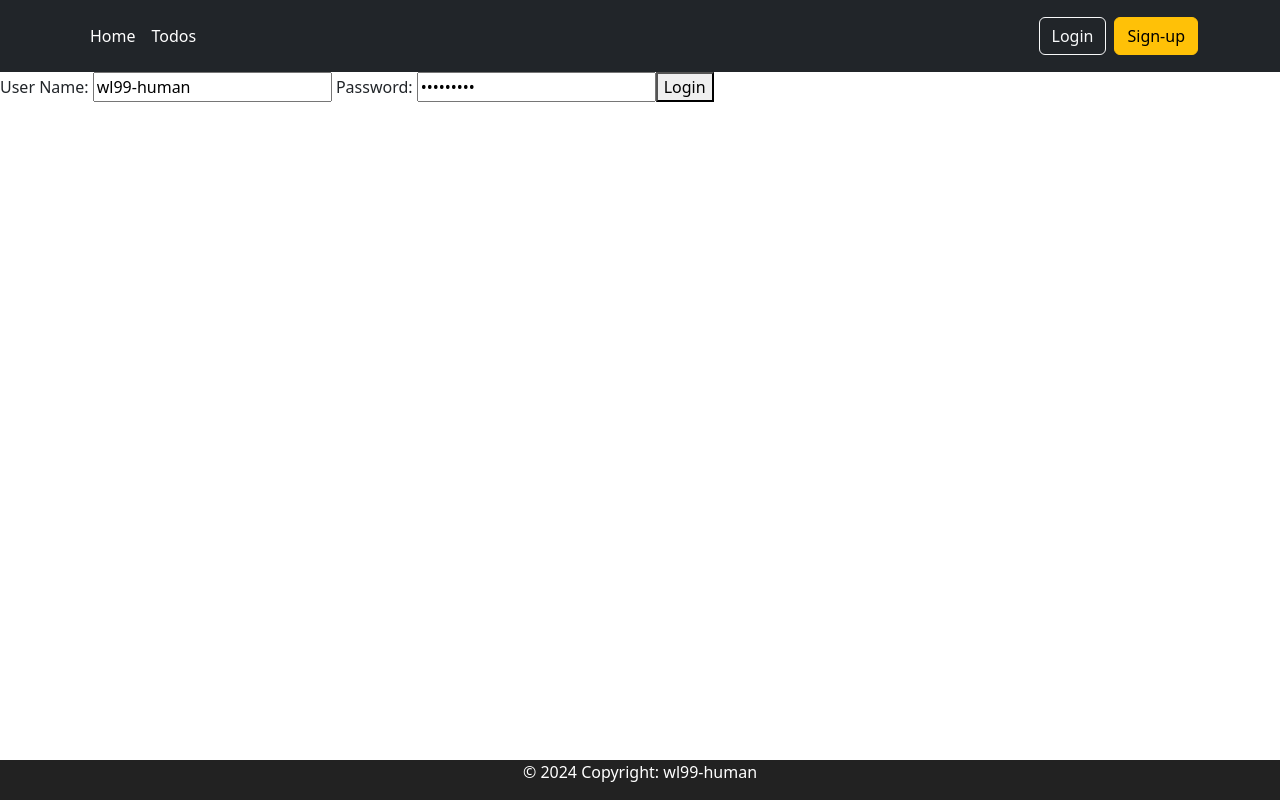
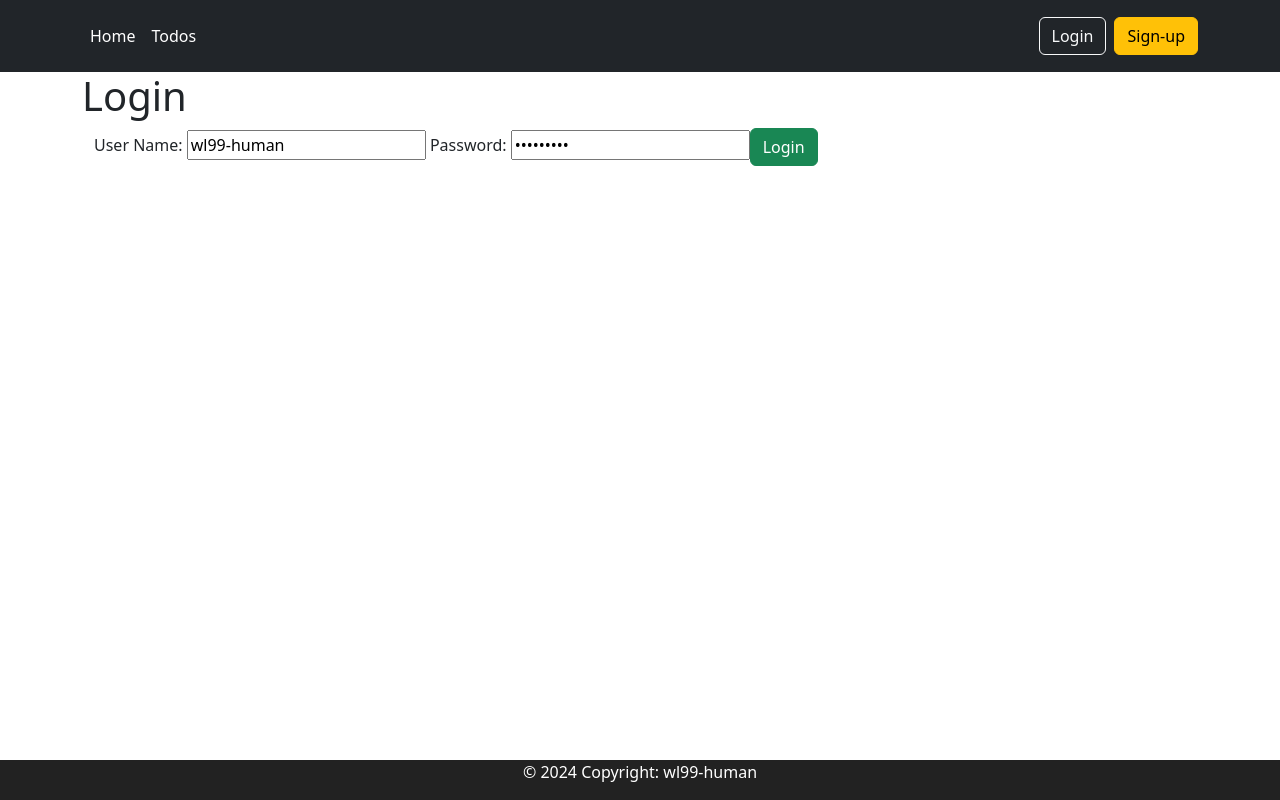
Before and after one commit to wl99-human/full-stack-todo-list-app, an Angular app in the folder todo-fe/: page / in a window 1280 px wide. Built offline with nearby package versions, Linux system fonts and the light colour scheme.

Commit message:
Style root, list-todos, login and welcoome page

```diff
--- a/todo-fe/src/app/app.component.html
+++ b/todo-fe/src/app/app.component.html
@@ -1,6 +1,8 @@
 <!-- <app-login></app-login> -->
 <app-menu></app-menu>
 
-<router-outlet></router-outlet>
+<div class="container">
+    <router-outlet></router-outlet>
+</div>
 
 <app-footer></app-footer>
--- a/todo-fe/src/app/list-todos/list-todos.component.html
+++ b/todo-fe/src/app/list-todos/list-todos.component.html
@@ -1,5 +1,6 @@
-<table border="1">
-    <caption>My Todo's</caption>
+<h1>My Todo's</h1>
+<div class="container">
+    <table class="table">
         <thead>
             <tr>
                 <th>Description</th>
@@ -15,3 +16,4 @@
             </tr>
         </tbody>
     </table>
+</div>
--- a/todo-fe/src/app/login/login.component.html
+++ b/todo-fe/src/app/login/login.component.html
@@ -1,8 +1,11 @@
-<small *ngIf="invalidLogin">{{errorMessage}}</small>
-<div>
-    User Name: <input type="text" name="username" [(ngModel)]="username">
+<h1>Login</h1>
+<div class="container">
+    <div class="alert alert-warning" *ngIf="invalidLogin">{{errorMessage}}</div>
+    <div>
+        User Name: <input type="text" name="username" [(ngModel)]="username">
 
-    Password: <input type="password" name="password" [(ngModel)]="password">
+        Password: <input type="password" name="password" [(ngModel)]="password">
 
-    <button (click)="handleLogin()">Login</button>
+        <button (click)="handleLogin()" class="btn btn-success">Login</button>
+    </div>
 </div>
--- a/todo-fe/src/app/welcome/welcome.component.html
+++ b/todo-fe/src/app/welcome/welcome.component.html
@@ -1,9 +1,4 @@
-<div>
-    Welcome {{name}}.
-
-    Welcome to Todo List app!
+<h1>Welcome!</h1>
+<div class="container">
+    Welcome {{name}}. You can manage your tods <a routerLink="/todos">here</a>
 </div>
-
-<div>
-    You can manage your tods <a routerLink="/todos">here</a>
-</div>
```
Lines whose indentation alone changed are shown as unchanged.
